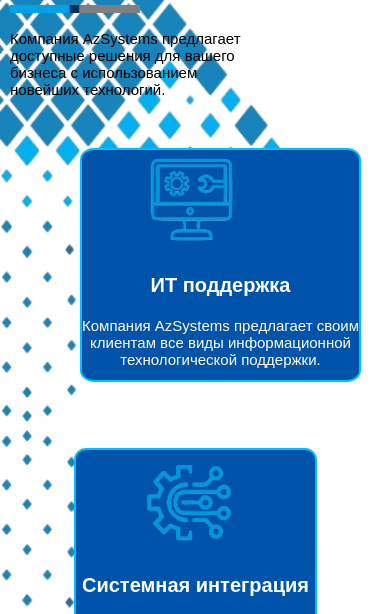
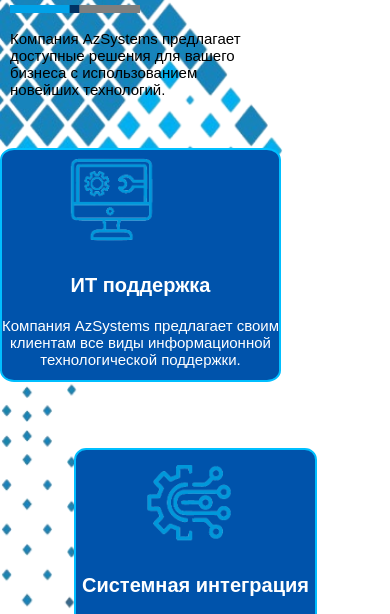
Before and after one commit to javidmajidov2023/AzSystemsMMC, a plain HTML site: page index-ru.html in a window 390 px wide. Shown: the part 185-799 px from the top of the page. Drawn offline with Linux system fonts and the light colour scheme.

Commit message:
ajhsajjajsdj

```diff
--- a/index-ru.css
+++ b/index-ru.css
@@ -1558,7 +1558,7 @@ body {
     border: 2px solid deepskyblue;
     border-radius: 5%;
     position: absolute;
-    left: 80px;
+    left: 0px;
     top: 333px;
     background-color: rgba(0, 83, 171);
     height: 230px;
```
